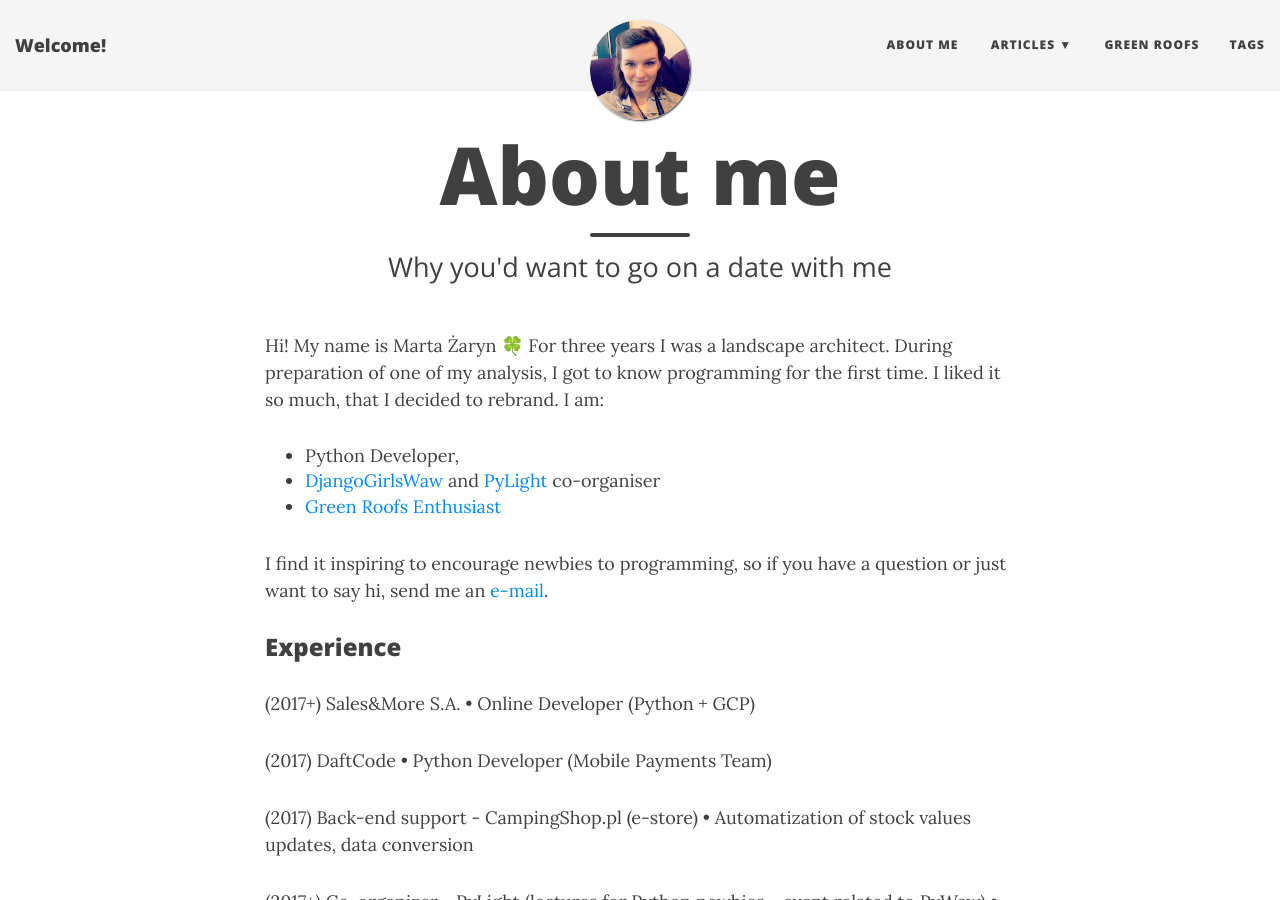
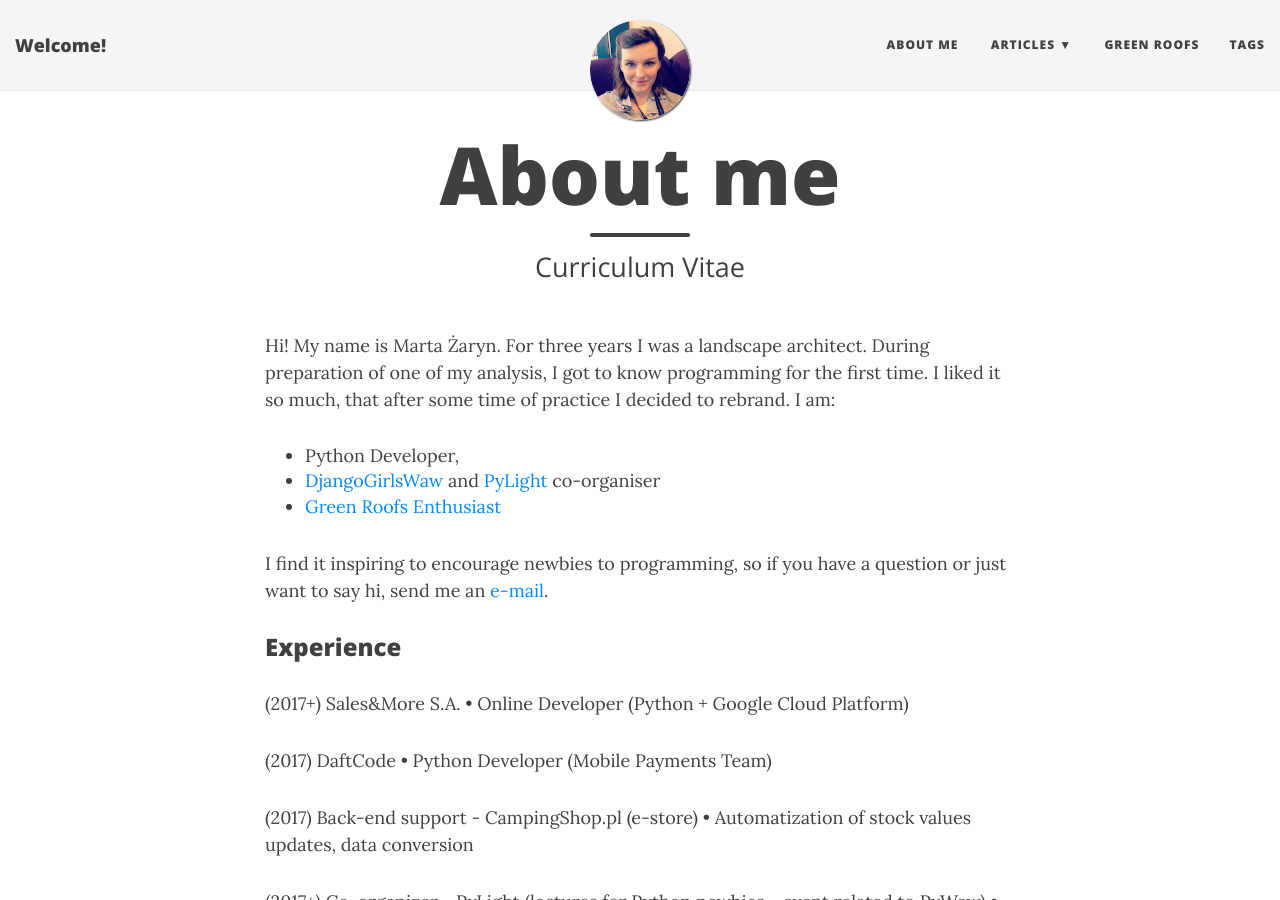
Before and after one commit to martasobota/martazaryn.github.io, a Jekyll site: the page built from aboutme.md, in a window 1280 px wide and 900 px high. Built offline with Jekyll 4.4.1, drawn with Linux system fonts in a browser that asks for light colours; nearby versions of some CDN libraries.

Commit message:
Added content

```diff
--- a/aboutme.md
+++ b/aboutme.md
@@ -1,22 +1,22 @@
 ---
 layout: page
 title: About me
-subtitle: Why you'd want to go on a date with me
+subtitle: Curriculum Vitae
 ---
 
-Hi! My name is Marta Żaryn 🍀 For three years I was a landscape architect. During preparation of one of my analysis, I got to know programming for the first time. I liked it so much, that I decided to rebrand. I am:
+Hi! My name is Marta Żaryn. For three years I was a landscape architect. During preparation of one of my analysis, I got to know programming for the first time. I liked it so much, that after some time of practice I decided to rebrand. I am:
 
 - Python Developer,
 - [DjangoGirlsWaw](https://www.facebook.com/DjangoGirlsWarsaw/) and [PyLight](https://www.facebook.com/pylightmeetup/) co-organiser
 - [Green Roofs Enthusiast](http://efb-greenroof.eu/coming-soon-mapping-green-roofs-in-warsaw/)
 
-I find it inspiring to encourage newbies to programming, so if you have a question or just want to say hi, send me an [e-mail](martazaryn@gmail.com).
+I find it inspiring to encourage newbies to programming, so if you have a question or just want to say hi, send me an [e-mail](mailto:martazaryn@gmail.com).
 
 
 ### Experience
 
 (2017+) Sales&More S.A.
-• Online Developer (Python + GCP)
+• Online Developer (Python + Google Cloud Platform)
 
 (2017) DaftCode
 • Python Developer (Mobile Payments Team)
```
